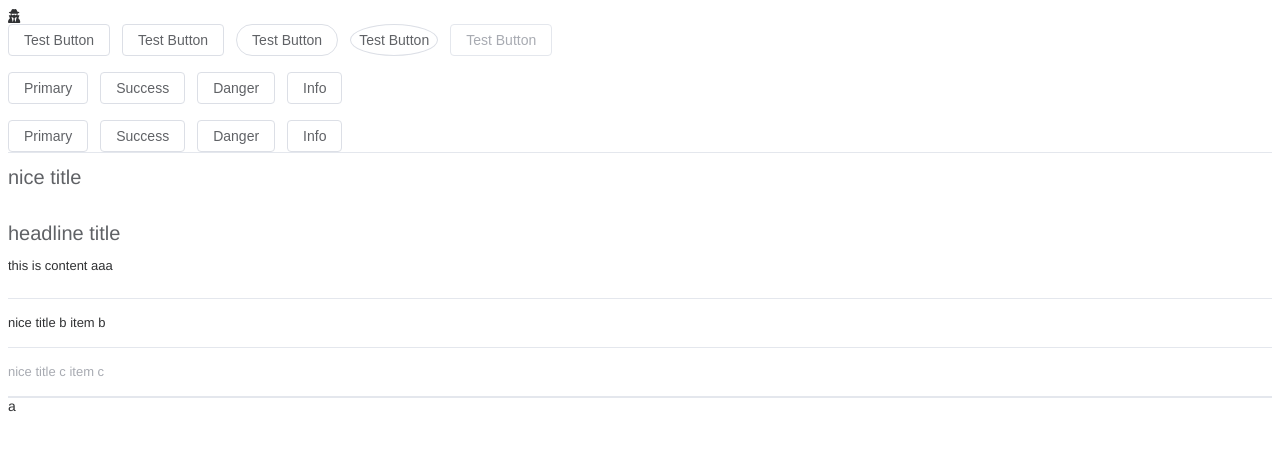
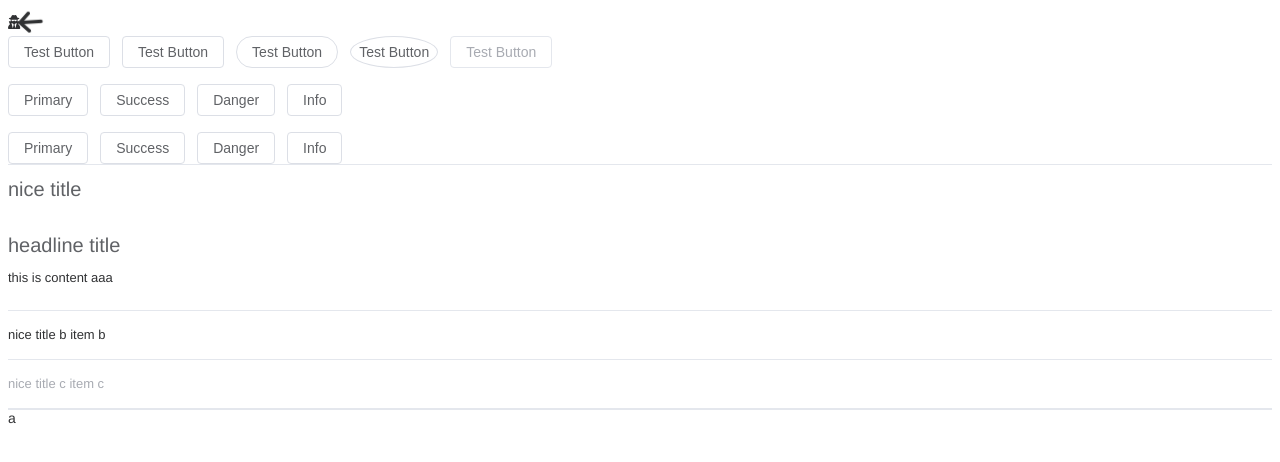
Before and after one commit to xing-6464/r-element, a React (Vite) app: page / in a window 1280 px wide. Shown: the top 462 px of the page. Built offline with nearby package versions, Linux system fonts and the light colour scheme.

Commit message:
Icon 组件编码第一部分 - 基本实现

```diff
--- a/src/App.tsx
+++ b/src/App.tsx
@@ -4,6 +4,7 @@ import Collapse from './components/Collapse/Collapse'
 import CollapseItem from './components/Collapse/CollapseItem'
 import { NameType } from './components/Collapse/types'
 import { FontAwesomeIcon } from '@fortawesome/react-fontawesome'
+import Icon from './components/Icon/Icon'
 
 function App() {
   const ref = useRef(null)
@@ -12,6 +13,7 @@ function App() {
   return (
     <>
       <FontAwesomeIcon type="solid" icon="user-secret" />
+      <Icon icon="arrow-up" size="2xl" spin />
       <br />
       <Button ref={ref}>Test Button</Button>
       <Button plain>Test Button</Button>
--- /dev/null
+++ b/src/components/Icon/Icon.tsx
@@ -0,0 +1,12 @@
+import React from 'react'
+import { type FontAwesomeIconProps, FontAwesomeIcon } from '@fortawesome/react-fontawesome'
+
+function Icon(props: FontAwesomeIconProps) {
+  return (
+    <i className="x-icon">
+      <FontAwesomeIcon {...props} />
+    </i>
+  )
+}
+
+export default Icon
--- a/src/main.tsx
+++ b/src/main.tsx
@@ -1,11 +1,11 @@
 import React from 'react'
 import ReactDOM from 'react-dom/client'
 import { library } from '@fortawesome/fontawesome-svg-core'
-import { faUserSecret } from '@fortawesome/free-solid-svg-icons'
+import { fas } from '@fortawesome/free-solid-svg-icons'
 import App from './App.tsx'
 import './styles/index.css'
 
-library.add(faUserSecret)
+library.add(fas)
 
 ReactDOM.createRoot(document.getElementById('root')!).render(
   <React.StrictMode>
```
Also changed, not shown: src/components/Icon/types.ts (added).
